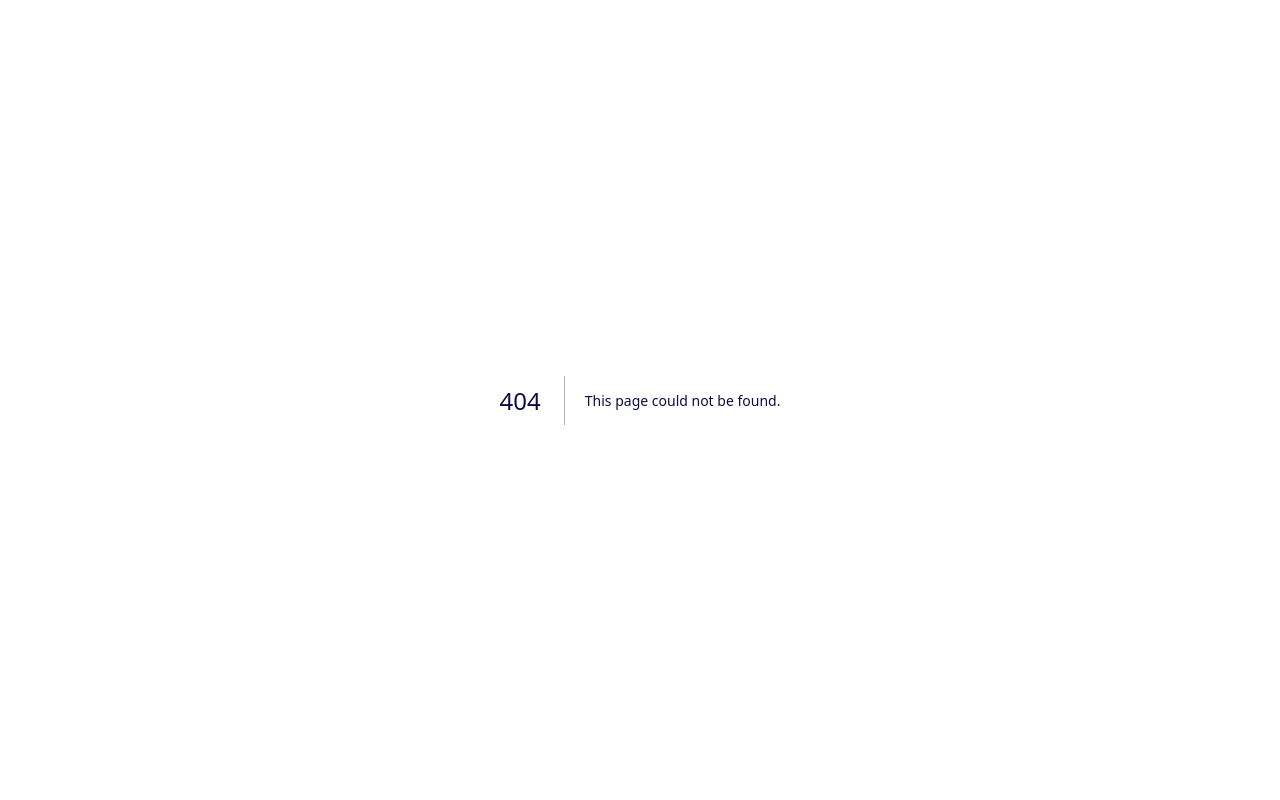
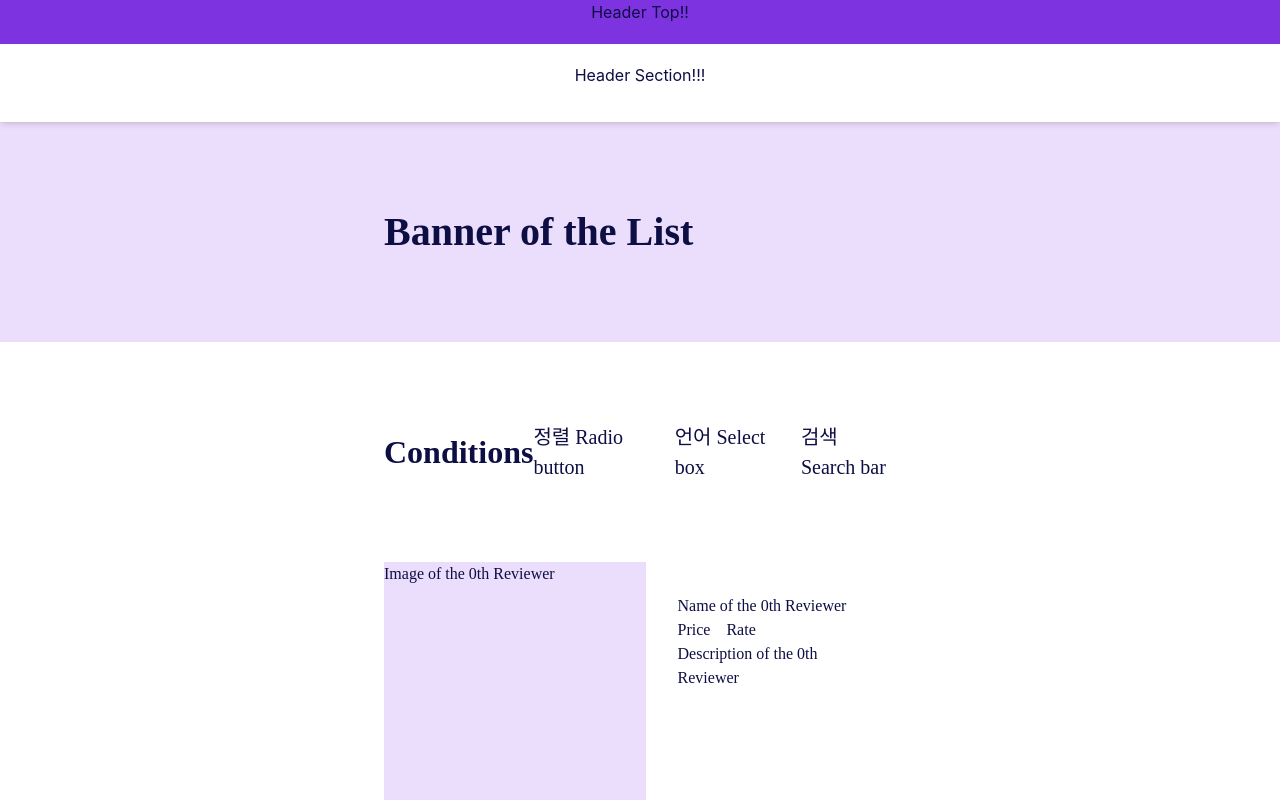
Before and after one commit to prepareSecondHalf/project, a Next.js app in the folder client/: page /reviewer-list in a window 1280 px wide. Before the commit this address had no page. Shown: the top 800 px of the page. Built offline with nearby package versions, Linux system fonts and the light colour scheme.

Commit message:
published postings

```diff
--- /dev/null
+++ b/client/pages/reviewer-list.tsx
@@ -0,0 +1,44 @@
+/**components */
+import Header from 'components/Header';
+import Footer from 'components/Footer';
+
+const ReviewerList = () => {
+  return (
+    <>
+      <Header />
+      <section className="w-full px-96 py-20 bg-[#ebdefc] text-[40px] font-josefin font-bold">
+        <h1>Banner of the List</h1>
+      </section>
+      <main className="w-full h-fit px-96 bg-[#ffffff] font-josefin">
+        <section className="flex justify-between items-center py-20 text-[20px]">
+          <div className="text-[32px] font-bold">Conditions</div>
+          <div className="flex">
+            <div className="mr-8">정렬 Radio button</div>
+            <div className="mr-8">언어 Select box</div>
+            <div>검색 Search bar</div>
+          </div>
+        </section>
+        <section>
+          {[0, 1, 2, 3, 4, 5, 6, 7, 8, 9].map((item) => {
+            return (
+              <div key={item} className="w-full flex mb-16">
+                <div className="w-72 h-60 bg-[#ebdefc]">Image of the {item}th Reviewer</div>
+                <div className="p-8">
+                  <div>Name of the {item}th Reviewer</div>
+                  <div className="flex gap-x-4">
+                    <div>Price</div>
+                    <div>Rate</div>
+                  </div>
+                  <div>Description of the {item}th Reviewer</div>
+                </div>
+              </div>
+            );
+          })}
+        </section>
+      </main>
+      <Footer />
+    </>
+  );
+};
+
+export default ReviewerList;
```
Also changed, not shown: 2 other files (tests, documents, lock files or other folders).
